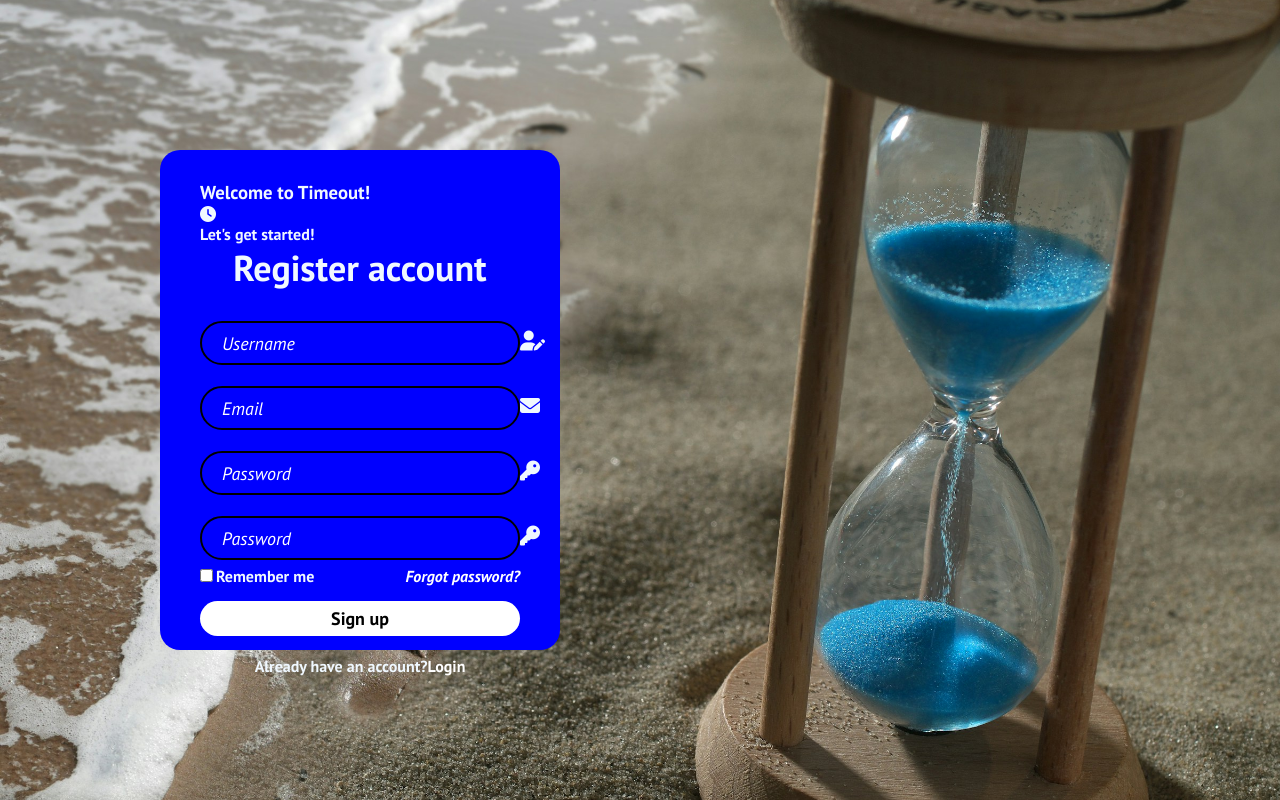
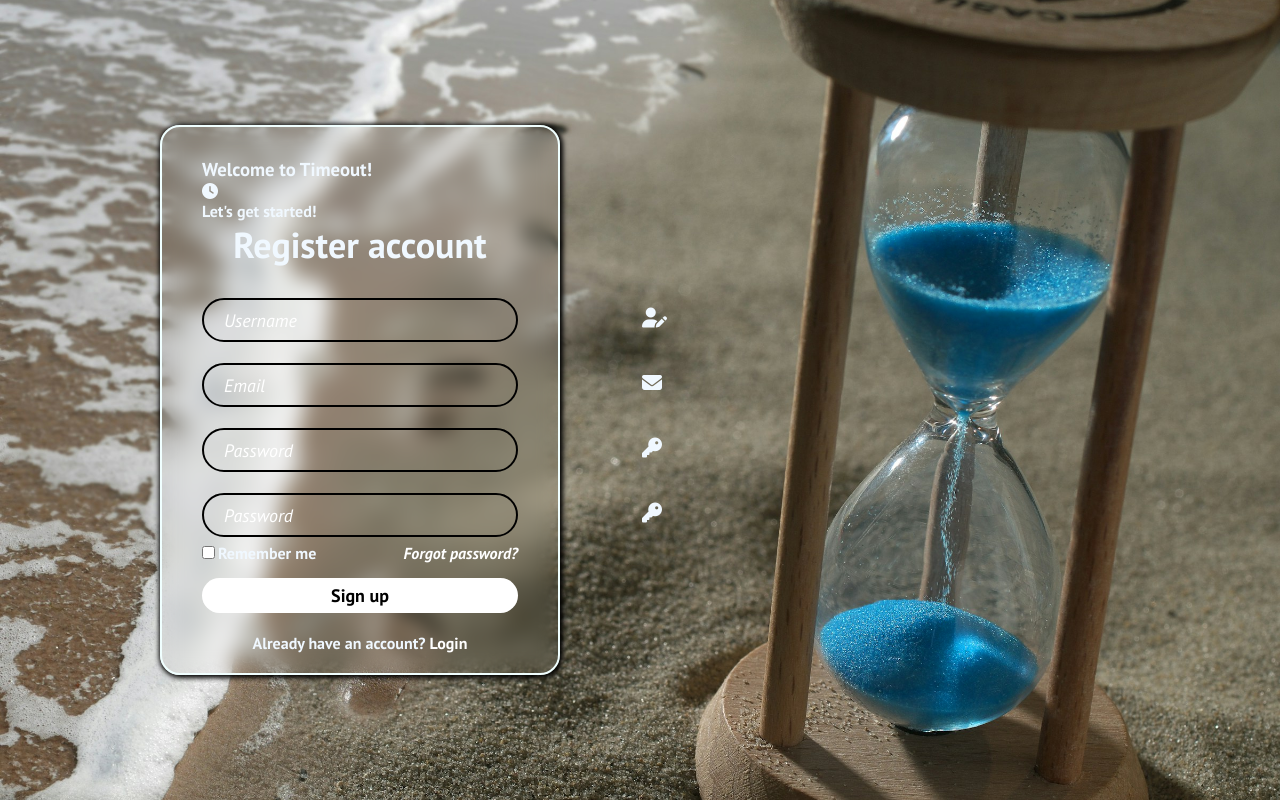
Before and after one commit to LmaoGey/TT5L-9-CSP1123-MINI-IT-PROJECT, a plain HTML site: page index.html in a window 1280 px wide. Drawn offline with Linux system fonts and the light colour scheme.

Commit message:
chaned loginpage layout

```diff
--- a/loginpage.css
+++ b/loginpage.css
@@ -20,8 +20,12 @@ body {
 
 .container{
     width: 400px;
-    height: 500px;
-    background-color: blue;
+    height: 550px;
+    background: transparent;
+    border: 2px solid;
+    border-color: azure;
+    backdrop-filter: blur(10px);
+    box-shadow: 1px 1px 5px 2px #000000;
     color:aliceblue;
     border-radius:20px;
     padding: 30px 40px;
@@ -59,7 +63,7 @@ body {
 
 .input i{
     position:absolute;
-    left:520px;
+    left:480px;
     transform: translateY(50%);
     font-size: 20px;
 }
```
Also changed, not shown: index.html (+1 -1 lines).
